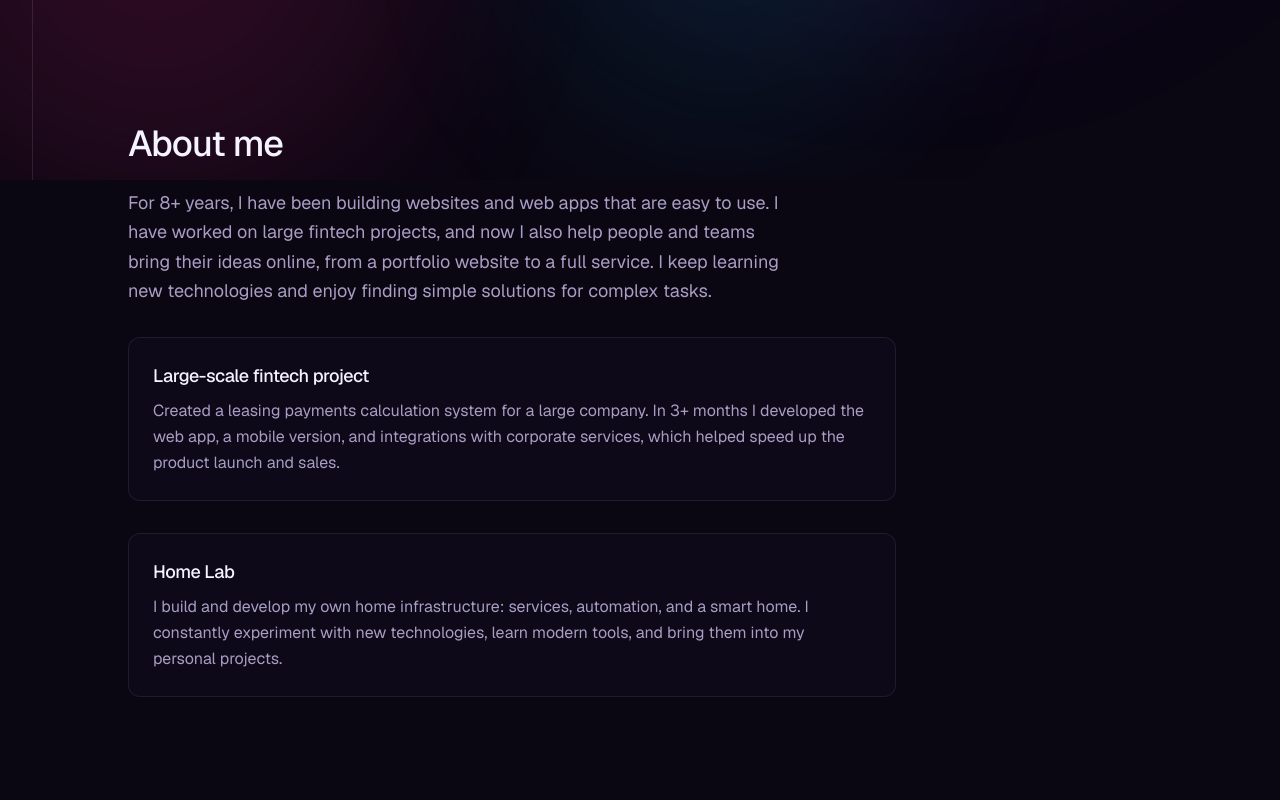
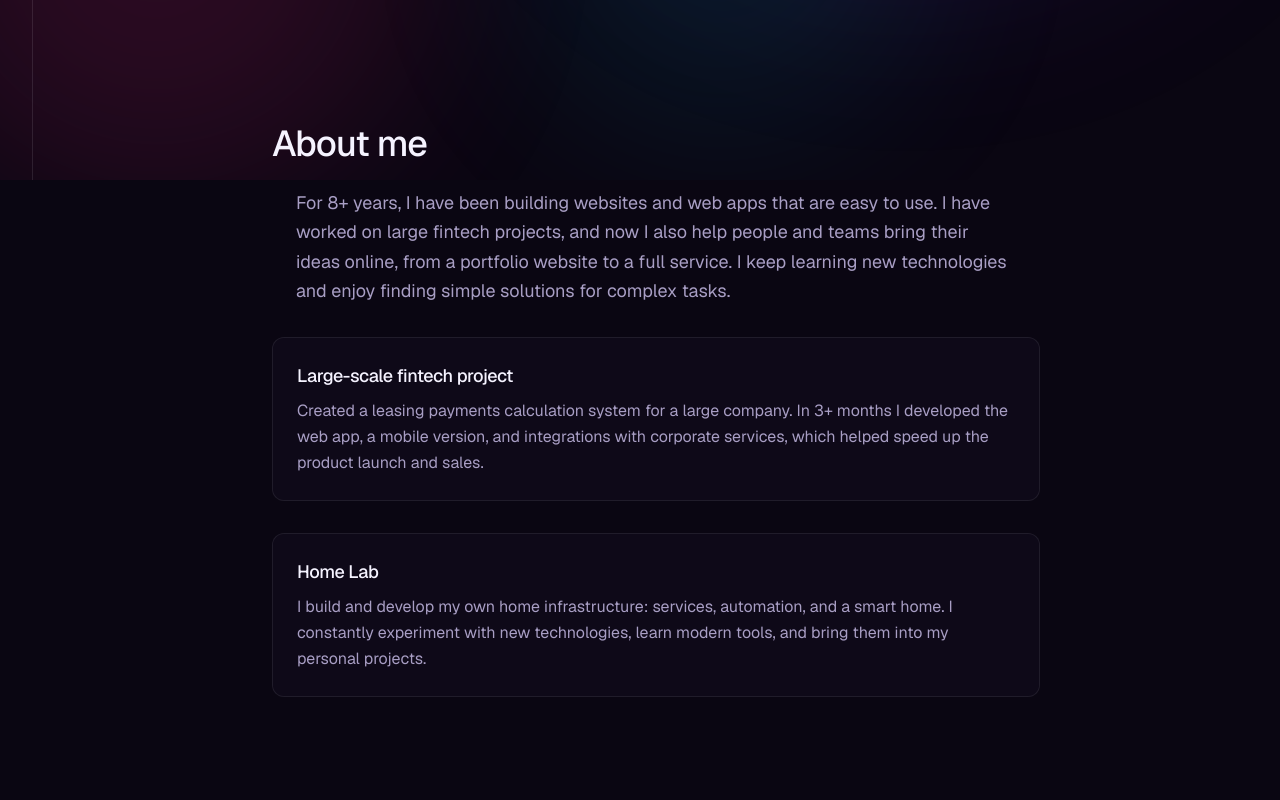
Before and after one commit to vchikalkin/portfolio2, a Next.js app: page /en in a window 1280 px wide. Shown: the part 620-1420 px from the top of the page. Built offline with nearby package versions, Linux system fonts and the light colour scheme.

Commit message:
Refactor section components for improved layout: Adjusted max-width for About, Contact, Projects, Services, and Skills sections, and streamlined HTML structure for better readability and consistency across the site.

```diff
--- a/components/sections/about-content.tsx
+++ b/components/sections/about-content.tsx
@@ -21,10 +21,11 @@ export function AboutContent({
 }: AboutContentProps) {
   return (
     <SectionShell id="about">
+      <div className="max-w-3xl">
         <h2 id="about-title" className="text-3xl font-medium tracking-tight md:text-4xl">
           {title}
         </h2>
-      <p className="mt-6 max-w-2xl text-base leading-relaxed text-muted-foreground md:text-lg">
+        <p className="mt-6 px-5 text-base leading-relaxed text-muted-foreground md:px-6 md:text-lg">
           {summary}
         </p>
 
@@ -41,19 +42,20 @@ export function AboutContent({
           </ul>
         ) : null}
 
-      <article className="card-hover mt-8 max-w-3xl rounded-xl border border-border-subtle bg-surface/50 p-5 md:p-6">
+        <article className="card-hover mt-8 rounded-xl border border-border-subtle bg-surface/50 p-5 md:p-6">
           <h3 className="text-lg font-medium tracking-tight">{highlightTitle}</h3>
           <p className="mt-2 text-sm leading-relaxed text-muted-foreground md:text-base">
             {highlightDescription}
           </p>
         </article>
 
-      <article className="card-hover mt-8 max-w-3xl rounded-xl border border-border-subtle bg-surface/50 p-5 md:p-6">
+        <article className="card-hover mt-8 rounded-xl border border-border-subtle bg-surface/50 p-5 md:p-6">
           <h3 className="text-lg font-medium tracking-tight">{homeLabTitle}</h3>
           <p className="mt-2 text-sm leading-relaxed text-muted-foreground md:text-base">
             {homeLabDescription}
           </p>
         </article>
+      </div>
     </SectionShell>
   );
 }
--- a/components/sections/contact-content.tsx
+++ b/components/sections/contact-content.tsx
@@ -54,7 +54,7 @@ export function ContactContent({
 
   return (
     <SectionShell id="contact" className="min-h-[40vh]">
-      <div className="max-w-2xl">
+      <div className="max-w-3xl">
         <h2 id="contact-title" className="text-3xl font-medium tracking-tight md:text-4xl">
           {title}
         </h2>
--- a/components/sections/projects-content.tsx
+++ b/components/sections/projects-content.tsx
@@ -22,6 +22,7 @@ export function ProjectsContent({
 }: ProjectsContentProps) {
   return (
     <SectionShell id="projects">
+      <div className="max-w-3xl">
         <h2 id="projects-title" className="mb-8 text-3xl font-medium tracking-tight md:text-4xl">
           {title}
         </h2>
@@ -52,6 +53,7 @@ export function ProjectsContent({
             );
           })}
         </ul>
+      </div>
     </SectionShell>
   );
 }
--- a/components/sections/services-content.tsx
+++ b/components/sections/services-content.tsx
@@ -23,7 +23,6 @@ export function ServicesContent({ title, lead, items, ctaLabel }: ServicesConten
           {title}
         </h2>
         <p className="mt-6 text-base leading-relaxed text-muted-foreground md:text-lg">{lead}</p>
-      </div>
 
         <ul className="mt-8 grid gap-4 md:grid-cols-2">
           {items.map((item) => {
@@ -48,6 +47,7 @@ export function ServicesContent({ title, lead, items, ctaLabel }: ServicesConten
             <ArrowUpRight aria-hidden="true" className="size-4 transition-transform group-hover:translate-x-0.5 group-hover:-translate-y-0.5" />
           </a>
         </div>
+      </div>
     </SectionShell>
   );
 }
--- a/components/sections/skills-content.tsx
+++ b/components/sections/skills-content.tsx
@@ -17,6 +17,7 @@ export function SkillsContent({ title, categories }: SkillsContentProps) {
 
   return (
     <SectionShell id="skills">
+      <div className="max-w-3xl">
         <h2 id="skills-title" className="mb-10 text-3xl font-medium tracking-tight md:text-4xl">
           {title}
         </h2>
@@ -40,6 +41,7 @@ export function SkillsContent({ title, categories }: SkillsContentProps) {
             </div> }
           )}
         </div>
+      </div>
     </SectionShell>
   );
 }
```
Lines whose indentation alone changed are shown as unchanged.
